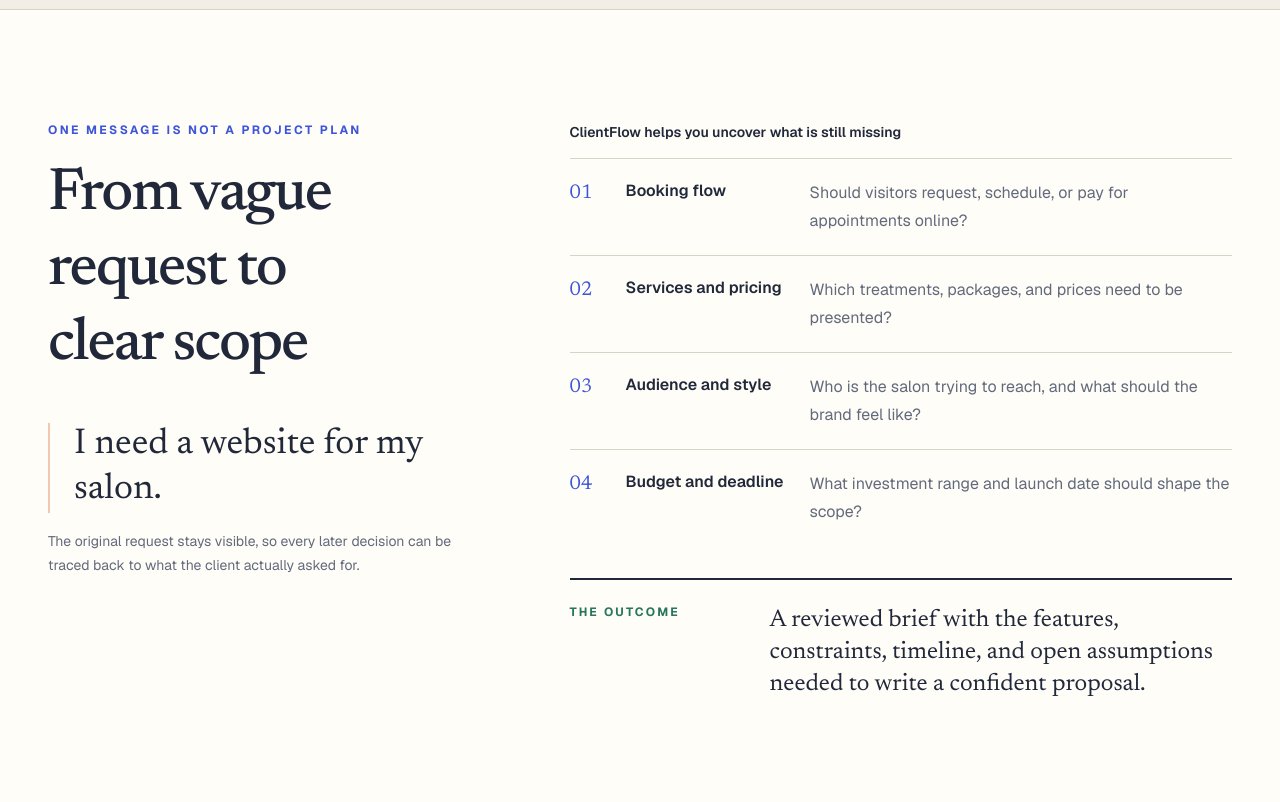
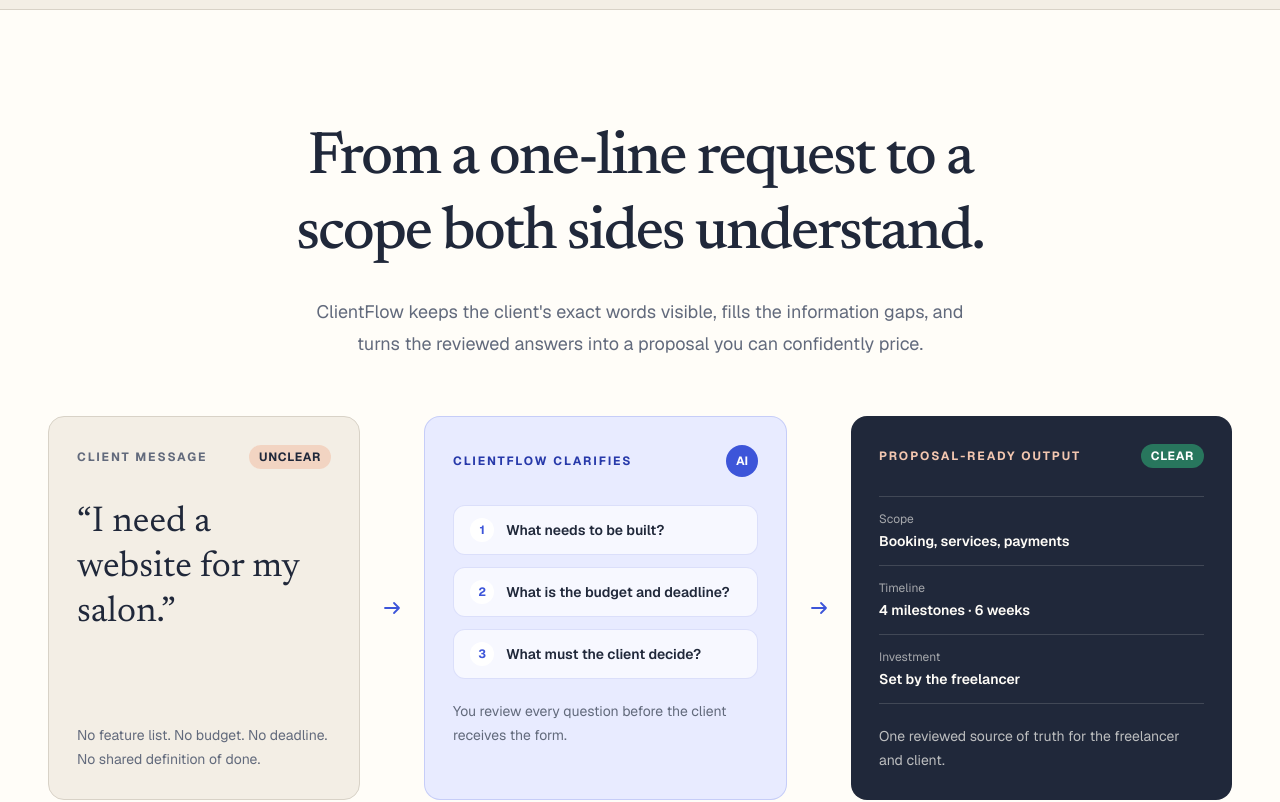
Before and after one commit to malikhassanjavaid/clientflow-ai, a Next.js app: page / in a window 1280 px wide. Shown: the part 880-1682 px from the top of the page. Built offline with nearby package versions, Linux system fonts and the light colour scheme.

Commit message:
feat: visualize request-to-proposal transformation

```diff
--- a/components/marketing/request-transformation.tsx
+++ b/components/marketing/request-transformation.tsx
@@ -1,20 +1,13 @@
-const informationGaps = [
-  {
-    label: "Booking flow",
-    detail: "Should visitors request, schedule, or pay for appointments online?",
-  },
-  {
-    label: "Services and pricing",
-    detail: "Which treatments, packages, and prices need to be presented?",
-  },
-  {
-    label: "Audience and style",
-    detail: "Who is the salon trying to reach, and what should the brand feel like?",
-  },
-  {
-    label: "Budget and deadline",
-    detail: "What investment range and launch date should shape the scope?",
-  },
+const claritySignals = [
+  "What needs to be built?",
+  "What is the budget and deadline?",
+  "What must the client decide?",
+] as const;
+
+const proposalDetails = [
+  ["Scope", "Booking, services, payments"],
+  ["Timeline", "4 milestones · 6 weeks"],
+  ["Investment", "Set by the freelancer"],
 ] as const;
 
 export function RequestTransformation() {
@@ -24,54 +17,117 @@ export function RequestTransformation() {
       className="border-b border-line bg-paper"
     >
       <div className="mx-auto max-w-7xl px-5 py-20 sm:px-8 sm:py-28 lg:px-12">
-        <div className="grid gap-12 lg:grid-cols-[0.8fr_1.2fr] lg:gap-20">
-          <div>
-            <p className="text-xs font-bold uppercase tracking-[0.2em] text-cobalt">
-              One message is not a project plan
-            </p>
+        <div className="mx-auto max-w-4xl text-center">
           <h2
-              className="mt-5 max-w-xl font-editorial text-4xl font-medium leading-tight tracking-[-0.035em] text-ink sm:text-6xl"
+            className="font-editorial text-4xl font-medium leading-tight tracking-[-0.035em] text-ink sm:text-6xl"
             id="transformation-title"
           >
-              From vague request to clear scope
+            From a one-line request to a scope both sides understand.
           </h2>
-            <blockquote className="mt-10 border-l-2 border-peach pl-6 font-editorial text-3xl leading-tight text-ink sm:text-4xl">
-              I need a website for my salon.
-            </blockquote>
-            <p className="mt-4 max-w-md text-sm leading-6 text-muted-ink">
-              The original request stays visible, so every later decision can
-              be traced back to what the client actually asked for.
+          <p className="mx-auto mt-6 max-w-2xl text-lg leading-8 text-muted-ink">
+            ClientFlow keeps the client&apos;s exact words visible, fills the
+            information gaps, and turns the reviewed answers into a proposal
+            you can confidently price.
           </p>
         </div>
 
+        <div className="mt-14 grid items-stretch gap-4 lg:grid-cols-[0.86fr_auto_1fr_auto_1.05fr] lg:gap-5">
+          <article className="flex min-h-72 flex-col justify-between rounded-2xl border border-line bg-ivory p-6 sm:p-7">
             <div>
-            <p className="border-b border-line pb-4 text-sm font-semibold text-ink">
-              ClientFlow helps you uncover what is still missing
+              <div className="flex items-center justify-between">
+                <p className="text-xs font-bold uppercase tracking-[0.16em] text-muted-ink">
+                  Client message
                 </p>
-            <ul className="divide-y divide-line" aria-label="Information gaps">
-              {informationGaps.map((gap, index) => (
-                <li
-                  className="grid gap-2 py-5 sm:grid-cols-[3rem_11rem_1fr] sm:items-start"
-                  key={gap.label}
+                <span className="rounded-full bg-peach/65 px-2.5 py-1 text-xs font-bold uppercase tracking-[0.06em] text-ink">
+                  Unclear
+                </span>
+              </div>
+              <blockquote className="mt-8 font-editorial text-3xl leading-tight text-ink sm:text-4xl">
+                “I need a website for my salon.”
+              </blockquote>
+            </div>
+            <p className="mt-8 text-sm leading-6 text-muted-ink">
+              No feature list. No budget. No deadline. No shared definition of
+              done.
+            </p>
+          </article>
+
+          <div className="hidden items-center text-cobalt lg:flex" aria-hidden="true">
+            <svg className="h-6 w-6" fill="none" viewBox="0 0 24 24">
+              <path
+                d="M5 12h14m-5-5 5 5-5 5"
+                stroke="currentColor"
+                strokeLinecap="round"
+                strokeLinejoin="round"
+                strokeWidth="1.8"
+              />
+            </svg>
+          </div>
+
+          <article className="rounded-2xl border border-cobalt/20 bg-cobalt-soft p-6 sm:p-7">
+            <div className="flex items-center justify-between">
+              <p className="text-xs font-bold uppercase tracking-[0.16em] text-cobalt-dark">
+                ClientFlow clarifies
+              </p>
+              <span className="flex h-8 w-8 items-center justify-center rounded-full bg-cobalt text-xs font-bold text-white">
+                AI
+              </span>
+            </div>
+            <div className="mt-7 space-y-3">
+              {claritySignals.map((signal, index) => (
+                <div
+                  className="flex items-start gap-3 rounded-xl border border-cobalt/15 bg-white/65 px-4 py-3"
+                  key={signal}
                 >
-                  <span className="font-editorial text-xl text-cobalt">
-                    0{index + 1}
+                  <span className="flex h-6 w-6 shrink-0 items-center justify-center rounded-full bg-white text-xs font-bold text-cobalt">
+                    {index + 1}
                   </span>
-                  <span className="font-semibold text-ink">{gap.label}</span>
-                  <span className="leading-7 text-muted-ink">{gap.detail}</span>
-                </li>
-              ))}
-            </ul>
-            <div className="mt-8 border-t-2 border-ink pt-6 sm:grid sm:grid-cols-[11rem_1fr] sm:gap-6">
-              <p className="text-xs font-bold uppercase tracking-[0.18em] text-success">
-                The outcome
-              </p>
-              <p className="mt-3 font-editorial text-2xl leading-8 text-ink sm:mt-0">
-                A reviewed brief with the features, constraints, timeline, and
-                open assumptions needed to write a confident proposal.
+                  <p className="text-sm font-semibold leading-6 text-ink">
+                    {signal}
                   </p>
                 </div>
+              ))}
             </div>
+            <p className="mt-5 text-sm leading-6 text-muted-ink">
+              You review every question before the client receives the form.
+            </p>
+          </article>
+
+          <div className="hidden items-center text-cobalt lg:flex" aria-hidden="true">
+            <svg className="h-6 w-6" fill="none" viewBox="0 0 24 24">
+              <path
+                d="M5 12h14m-5-5 5 5-5 5"
+                stroke="currentColor"
+                strokeLinecap="round"
+                strokeLinejoin="round"
+                strokeWidth="1.8"
+              />
+            </svg>
+          </div>
+
+          <article className="flex min-h-72 flex-col rounded-2xl bg-ink p-6 text-paper sm:p-7">
+            <div className="flex items-center justify-between">
+              <p className="text-xs font-bold uppercase tracking-[0.16em] text-peach">
+                Proposal-ready output
+              </p>
+              <span className="rounded-full bg-success px-2.5 py-1 text-xs font-bold uppercase tracking-[0.06em] text-white">
+                Clear
+              </span>
+            </div>
+            <dl className="mt-7 divide-y divide-paper/15 border-y border-paper/15">
+              {proposalDetails.map(([label, value]) => (
+                <div className="py-3.5" key={label}>
+                  <dt className="text-xs text-paper/60">{label}</dt>
+                  <dd className="mt-1 text-sm font-semibold text-paper">
+                    {value}
+                  </dd>
+                </div>
+              ))}
+            </dl>
+            <p className="mt-auto pt-5 text-sm leading-6 text-paper/70">
+              One reviewed source of truth for the freelancer and client.
+            </p>
+          </article>
         </div>
       </div>
     </section>
```
Also changed, not shown: 1 other file (tests, documents, lock files or other folders). Lines whose indentation alone changed are shown as unchanged.
